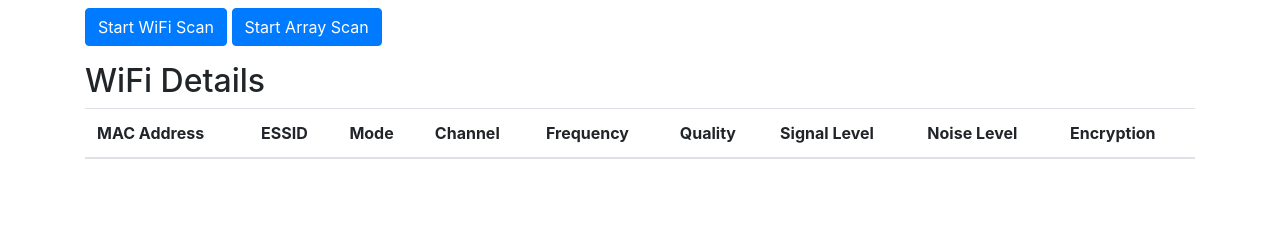
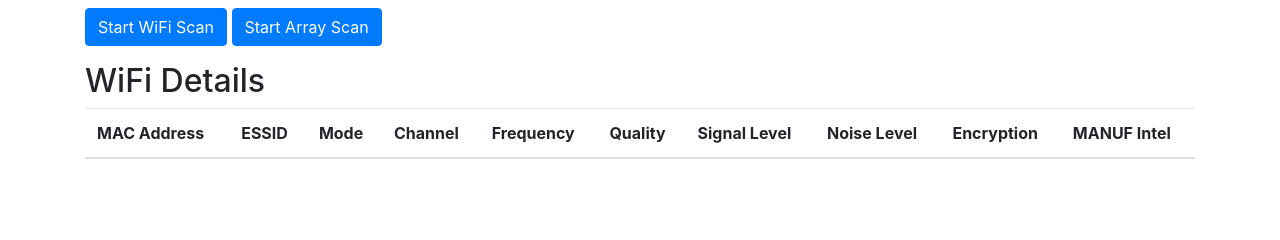
Before and after one commit to NecSorte/hackasat, a Flask app: template templates/index.html in a window 1280 px wide. Shown: the part 357-597 px from the top of the page. Run offline with Flask 2, Linux system fonts and the light colour scheme; the template is opened without the code that fills it, so the values that code supplies are empty; some libraries are stand-ins or nearby versions.

Commit message:
Update index.html

```diff
--- a/templates/index.html
+++ b/templates/index.html
@@ -48,8 +48,10 @@
                         <th>Signal Level</th>
                         <th>Noise Level</th>
                         <th>Encryption</th>
+                        <th>MANUF Intel</th>
                     </tr>
                 </thead>
+
                 <tbody>
                 </tbody>
             </table>
```
